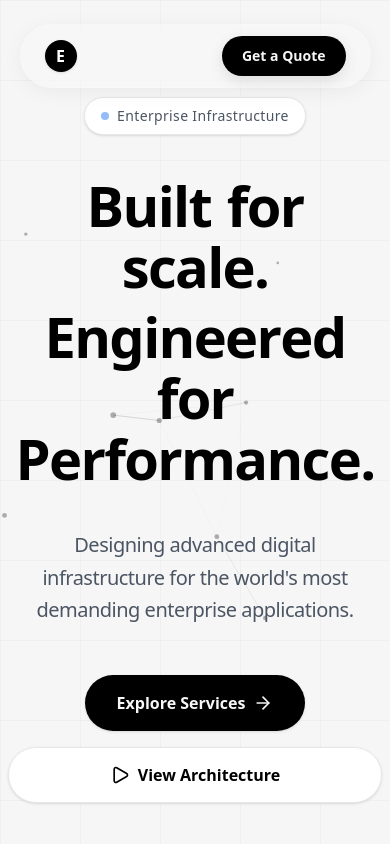
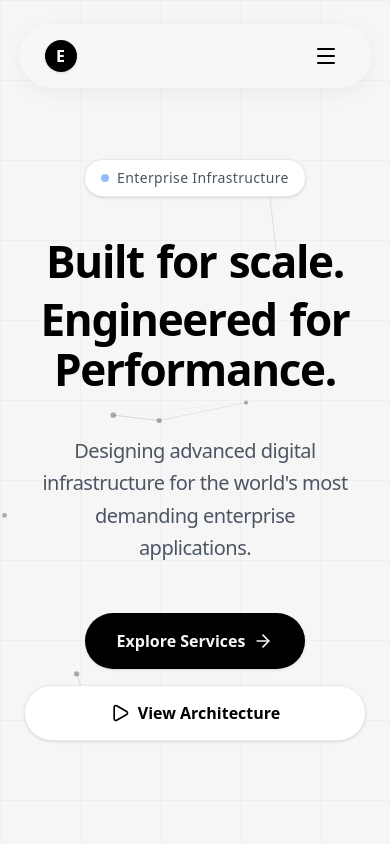
Before and after one commit to Tirth-Sachani/QuntamLayerAI, a Next.js app in the folder frontend/: page / in a window 390 px wide. Shown: the top 844 px of the page. Built offline with nearby package versions, Linux system fonts and the light colour scheme.

Commit message:
feat: add mobile sidebar and fix responsiveness across sections

```diff
--- a/frontend/src/components/layout/Navbar.tsx
+++ b/frontend/src/components/layout/Navbar.tsx
@@ -1,18 +1,32 @@
 "use client";
 
-import { useState } from "react";
+import { useState, useEffect } from "react";
 import Link from "next/link";
-import { motion } from "framer-motion";
+import { motion, AnimatePresence } from "framer-motion";
+import { Menu, X } from "lucide-react";
 import { useScrollDirection } from "@/hooks/useScrollDirection";
 import { Button } from "../ui/Button";
 
 export function Navbar() {
     const scrollDirection = useScrollDirection();
     const [isHovered, setIsHovered] = useState(false);
+    const [isMenuOpen, setIsMenuOpen] = useState(false);
+    const [isMounted, setIsMounted] = useState(false);
+
+    useEffect(() => {
+        setIsMounted(true);
+    }, []);
 
     // Desktop: 50% width by default, 70% on hover.
     // Mobile: fixed 90% width or similar based on Tailwind breakpoints
     const navbarWidth = isHovered ? "70%" : "50%";
+
+    const navLinks = [
+        { name: "Services", href: "/services" },
+        { name: "Portfolio", href: "/portfolio" },
+        { name: "Process", href: "/process" },
+        { name: "About", href: "/about" },
+    ];
 
     return (
         <div className="fixed top-0 left-0 right-0 flex justify-center z-50 pointer-events-none pt-6">
@@ -28,7 +42,7 @@ export function Navbar() {
                         : "0 4px 20px rgba(0, 0, 0, 0.05)",
                 }}
                 animate={{
-                    width: typeof window !== "undefined" && window.innerWidth >= 768 ? navbarWidth : "90%",
+                    width: isMounted && window.innerWidth >= 768 ? navbarWidth : "90%",
                     y: scrollDirection === "down" ? "-120%" : "0%",
                     opacity: scrollDirection === "down" ? 0 : 1,
                 }}
@@ -52,21 +66,95 @@ export function Navbar() {
 
                 {/* Desktop Links */}
                 <div className="hidden md:flex space-x-6 lg:space-x-10 shrink-0">
-                    <Link href="/services" className="text-sm font-medium text-black hover:text-black/70 transition-colors">Services</Link>
-                    <Link href="/portfolio" className="text-sm font-medium text-black hover:text-black/70 transition-colors">Portfolio</Link>
-                    <Link href="/process" className="text-sm font-medium text-black hover:text-black/70 transition-colors">Process</Link>
-                    <Link href="/about" className="text-sm font-medium text-black hover:text-black/70 transition-colors">About</Link>
+                    {navLinks.map((link) => (
+                        <Link
+                            key={link.name}
+                            href={link.href}
+                            className="text-sm font-medium text-black hover:text-black/70 transition-colors"
+                        >
+                            {link.name}
+                        </Link>
+                    ))}
                 </div>
 
                 {/* Mobile & Desktop CTA */}
-                <div className="flex items-center shrink-0">
-                    <Link href="/contact">
+                <div className="flex items-center space-x-3 shrink-0">
+                    <Link href="/contact" className="hidden sm:block">
                         <Button className="rounded-full shadow-[0_5px_15px_rgba(0,0,0,0.1)] hover:shadow-[0_10px_20px_rgba(0,0,0,0.15)] text-sm px-5 h-10">
                             Get a Quote
                         </Button>
                     </Link>
+
+                    {/* Hamburger Menu Icon */}
+                    <button
+                        className="md:hidden p-2 text-black hover:bg-black/5 rounded-full transition-colors pointer-events-auto"
+                        onClick={() => setIsMenuOpen(true)}
+                        aria-label="Open Menu"
+                    >
+                        <Menu size={24} />
+                    </button>
                 </div>
             </motion.nav>
+
+            {/* Mobile Sidebar */}
+            <AnimatePresence>
+                {isMenuOpen && (
+                    <>
+                        {/* Overlay */}
+                        <motion.div
+                            initial={{ opacity: 0 }}
+                            animate={{ opacity: 1 }}
+                            exit={{ opacity: 0 }}
+                            onClick={() => setIsMenuOpen(false)}
+                            className="fixed inset-0 bg-black/40 backdrop-blur-sm z-[60] pointer-events-auto"
+                        />
+
+                        {/* Sidebar */}
+                        <motion.div
+                            initial={{ x: "100%" }}
+                            animate={{ x: 0 }}
+                            exit={{ x: "100%" }}
+                            transition={{ type: "spring", damping: 25, stiffness: 200 }}
+                            className="fixed top-0 right-0 bottom-0 w-[280px] bg-white z-[70] pointer-events-auto shadow-2xl flex flex-col"
+                        >
+                            <div className="flex items-center justify-between p-6 border-b border-gray-100">
+                                <span className="font-bold text-xl tracking-tight text-black">Menu</span>
+                                <button
+                                    onClick={() => setIsMenuOpen(false)}
+                                    className="p-2 text-black hover:bg-gray-100 rounded-full transition-colors"
+                                    aria-label="Close Menu"
+                                >
+                                    <X size={24} />
+                                </button>
+                            </div>
+
+                            <div className="flex flex-col p-6 space-y-6">
+                                {navLinks.map((link) => (
+                                    <Link
+                                        key={link.name}
+                                        href={link.href}
+                                        onClick={() => setIsMenuOpen(false)}
+                                        className="text-lg font-medium text-black hover:text-black/60 transition-colors"
+                                    >
+                                        {link.name}
+                                    </Link>
+                                ))}
+                                <div className="pt-6 border-t border-gray-100">
+                                    <Link href="/contact" onClick={() => setIsMenuOpen(false)}>
+                                        <Button className="w-full rounded-xl py-6 text-base font-semibold">
+                                            Get a Quote
+                                        </Button>
+                                    </Link>
+                                </div>
+                            </div>
+
+                            <div className="mt-auto p-6 text-center text-sm text-gray-500">
+                                © 2026 VitaFlowStack
+                            </div>
+                        </motion.div>
+                    </>
+                )}
+            </AnimatePresence>
         </div>
     );
 }
--- a/frontend/src/components/sections/CaseStudiesSection.tsx
+++ b/frontend/src/components/sections/CaseStudiesSection.tsx
@@ -89,7 +89,7 @@ export function CaseStudiesSection() {
                         >
                             <Tilt glareEnable={true} glareMaxOpacity={0.03} glareColor="#000" scale={1.01} transitionSpeed={2000} className="h-full">
                                 <div className="group h-full overflow-hidden rounded-[32px] bg-white border border-border-light shadow-[0_20px_40px_rgba(0,0,0,0.04)] hover:-translate-y-2 transition-transform duration-500">
-                                    <div className="p-10 md:p-14">
+                                    <div className="p-6 sm:p-10 md:p-14">
                                         <span className="inline-block px-3 py-1 bg-gray-100 text-secondary-text text-sm font-medium rounded-full mb-8">
                                             {study.client}
                                         </span>
--- a/frontend/src/components/sections/ContactSection.tsx
+++ b/frontend/src/components/sections/ContactSection.tsx
@@ -102,7 +102,7 @@ export function ContactSection() {
                         viewport={{ once: true }}
                         transition={{ duration: 0.8, ease: [0.16, 1, 0.3, 1] }}
                     >
-                        <h2 className="text-5xl md:text-6xl font-black leading-[1.05] tracking-tight mb-8">
+                        <h2 className="text-4xl sm:text-5xl md:text-6xl font-black leading-[1.05] tracking-tight mb-8">
                             Engineer Your{" "}
                             <span className="text-gradient">Next Breakthrough</span>
                         </h2>
@@ -137,7 +137,7 @@ export function ContactSection() {
                         viewport={{ once: true }}
                         transition={{ duration: 0.8, ease: [0.16, 1, 0.3, 1], delay: 0.1 }}
                     >
-                        <div className="rounded-[32px] border border-border-light bg-white shadow-[0_20px_50px_rgba(0,0,0,0.04)] p-10 md:p-12 relative z-20">
+                        <div className="rounded-[32px] border border-border-light bg-white shadow-[0_20px_50px_rgba(0,0,0,0.04)] p-6 sm:p-10 md:p-12 relative z-20">
                             <h3 className="text-2xl font-bold mb-8 tracking-tight">Initialize Project</h3>
                             <form onSubmit={handleSubmit} className="space-y-6" suppressHydrationWarning>
                                 <div className="grid grid-cols-1 sm:grid-cols-2 gap-6">
--- a/frontend/src/components/sections/HeroSection.tsx
+++ b/frontend/src/components/sections/HeroSection.tsx
@@ -52,7 +52,7 @@ export function HeroSection() {
                             Enterprise Infrastructure
                         </div>
 
-                        <h1 className="text-[3.5rem] md:text-[5rem] lg:text-[6.5rem] font-black leading-[0.95] tracking-[-0.03em] mb-8 text-foreground flex flex-col items-center w-full">
+                        <h1 className="text-[2.75rem] sm:text-[3.5rem] md:text-[5rem] lg:text-[6.5rem] font-black leading-[0.95] tracking-[-0.03em] mb-8 text-foreground flex flex-col items-center w-full">
                             <RainText text="Built for scale." onComplete={() => setPhase1Finished(true)} />{" "}
                             <div className="block w-full text-black mt-2 pb-2 min-h-[1.2em]">
                                 {phase1Finished && (
```
